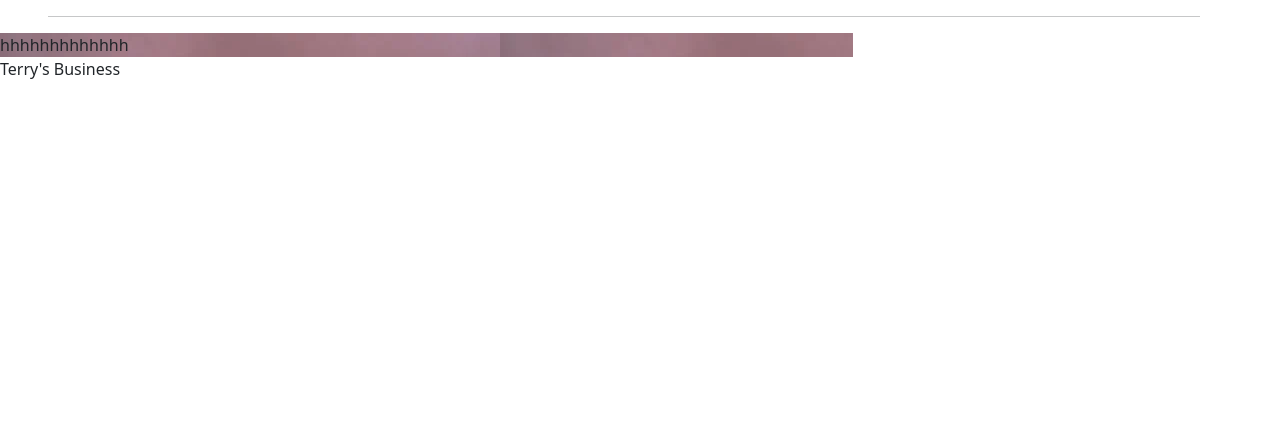
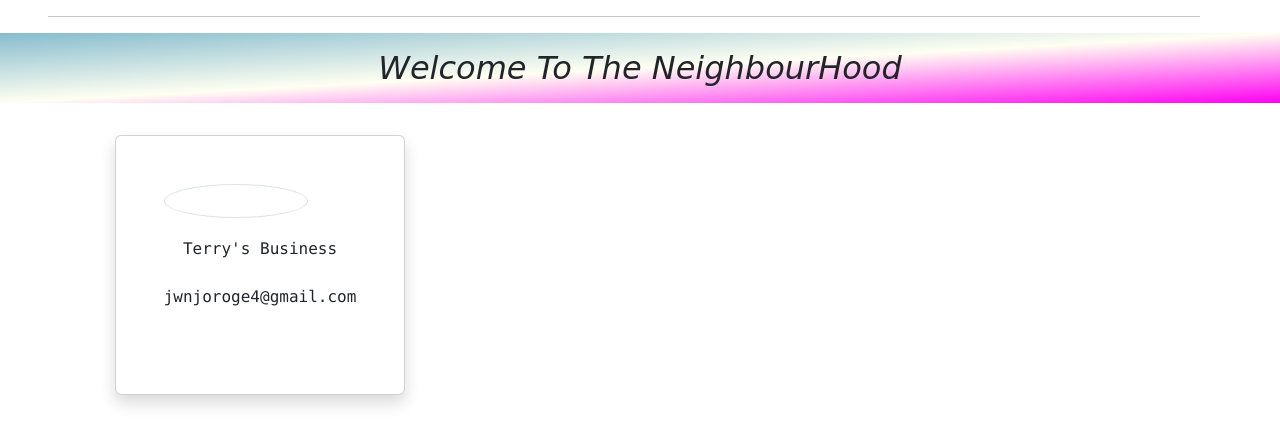
Before and after one commit to njoroge-jane/neighbourhood, a Django app: page / in a window 1280 px wide. Shown: the part 110-555 px from the top of the page. Run offline with Django 4.2, Linux system fonts and the light colour scheme; a user stored in the database is signed in; data comes from the database, SQL or seed files in the repository; some libraries are stand-ins or nearby versions.

Commit message:
update index template

```diff
--- a/neighbour/templates/index.html
+++ b/neighbour/templates/index.html
@@ -1,9 +1,39 @@
-{% extends 'base.html' %}
-{% block content %}
-<div class="col-md-8" style="background-image: url('/static/images/pexels-photo-4916143.webp');">hhhhhhhhhhhhh</div>
+{% extends 'base.html' %} {% block content %}
+<div
+  class=""
+  style="
+    background-image: linear-gradient(
+      to bottom right,
+      rgb(134, 188, 206),
+      rgb(255, 255, 242),
+      rgb(255, 0, 242)
+    );
+  "
+>
+  <h2 class="text-center p-3" style="font-family: cursive">
+    <i>Welcome To The NeighbourHood </i
+    ><i style="color: rgb(255, 0, 242)" class="fas fa-house"></i>
+  </h2>
+</div>
 {% if posts %}
-{% for post in posts %}
-<p>{{post.business_name}}</p>
-{% endfor %}
-{% endif %}
-{%endblock%}
+<div class="container">
+  <div class="row">
+    {% for post in posts %}
+<div class="d-flex justify-content-around col-md-4  mt-4 ">
+<div class="card pt-5 pe-5 ps-5 shadow text-center">
+  <i
+  class="fas fa-user display-3 border me-5 p-3 rounded-circle text-center"
+  style="color: rgb(134, 188, 206); border-color: black"
+></i>
+<pre><code class="ms-5">
+<h6>{{post.business_name}}</h6>
+<h6>{{post.business_email}}</h6>
+
+  </code></pre>
+
+</div>
+</div>
+    {% endfor %}
+  </div>
+</div>
+{% endif %} {%endblock%}
```
Also changed, not shown: neighbour/templates/footer.html (added).
